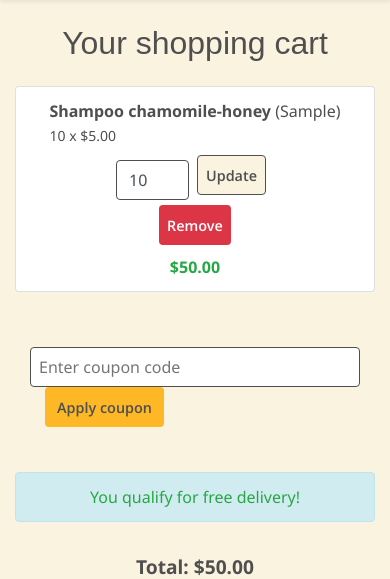
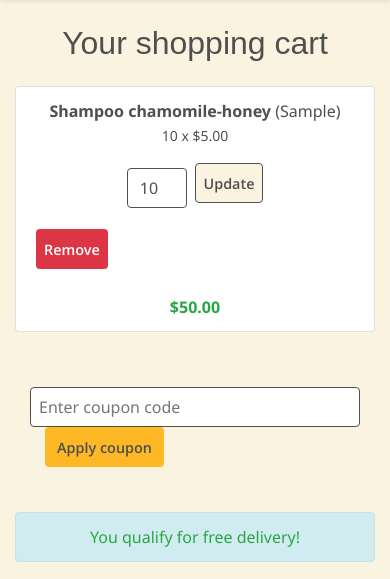
Before and after one commit to Quetzaly88/PP5-Real_Honey, a Django app: page /shopping_cart/ in a window 390 px wide. Shown: the part 160-739 px from the top of the page. Run offline with Django 3.2, Linux system fonts and the light colour scheme; a user stored in the database is signed in; data comes from the database, SQL or seed files in the repository; tables that the repository leaves empty hold one stand-in row (values such as "Sample post"); some libraries are stand-ins or nearby versions; some web fonts are replaced.

Commit message:
Add images for README. Update readme. Change style of shopping_cart for responsiveness

```diff
--- a/shopping_cart/templates/shopping_cart/cart.html
+++ b/shopping_cart/templates/shopping_cart/cart.html
@@ -11,7 +11,6 @@
     <h2 class="mb-4 text-center">Your shopping cart</h2>
 
     <!-- Feedback messages -->
-
     {% if messages %}
     <div class="alert alert-info">
         {% for message in messages %}
@@ -23,30 +22,38 @@
     {% if user.is_authenticated %}
     <ul class="list-group mb-4">
         {% for item in cart_items %}
-        <li class="list-group-item d-flex flex-column flex-md-row justify-content-between align-items-center">
-            <div class="mb-2 mb-md-0">
+        <li class="list-group-item">
+            <div class="row align-items-center text-center text-md-left">
+
+                <!-- Product Name -->
+                <div class="col-md-4 mb-3 mb-md-0">
                     <strong>{{ item.product.product.name }}</strong> ({{ item.size }})<br>
                     <small>{{ item.quantity }} x ${{ item.product.price }}</small>
                 </div>
-            <div class="d-flex flex-column flex-md-row align-items-center">
+
                 <!-- Update quantity form -->
-                <form method="POST" action="{%url 'update_cart_quantity' item.id %}"
-                    class="d-flex align-items-center mr-2">
+                <div class="col-md-3 mb-3 mb-md-0">
+                    <form method="POST" action="{% url 'update_cart_quantity' item.id %}"
+                        class="form-inline justify-content-center">
                         {% csrf_token %}
                         <input type="number" name="quantity" value="{{ item.quantity }}" min="1" max="99"
-                        class="form-control form-control-sm w-50 mr-2" />
+                            class="form-control form-control-sm text-center mr-2" style="width: 60px;" />
                         <button type="submit" class="btn btn-action btn-sm">Update</button>
                     </form>
+                </div>
 
                 <!-- remove from cart button -->
+                <div class="col-md-2 mb-3 mb-md-0 text-center">
                     <form method="POST" action="{% url 'remove_from_cart' item.id %}">
                         {% csrf_token %}
                         <button type="submit" class="btn btn-danger btn-sm">Remove</button>
                     </form>
                 </div>
+
                 <!-- Total price for item -->
-            <div class="ml-md-4 font-weight-bold text-success">
+                <div class="col-md-3 font-weight-bold text-success text-center">
                     ${{ item.get_total_price }}
+                </div>
             </div>
         </li>
         {% empty %}
@@ -83,7 +90,7 @@
     <div class="coupon-container">
         <form method="POST" action="{% url 'validate_coupon' %}" class="form-inline mt-3">
             {% csrf_token %}
-            <input type="text" name="coupon_code" class="form-controlmr-2" placeholder="Enter coupon code">
+            <input type="text" name="coupon_code" class="form-controlmr-2" placeholder="Enter coupon code" />
             <button type="submit" class="btn btn-warning">Apply coupon</button>
         </form>
     </div>
@@ -116,5 +123,6 @@
     </a>
     {% endif %}
 </div>
+</div>
 
 {% endblock %}
```
Also changed, not shown: README.md, static/css/base.css (line endings or trailing spaces), 14 other files. Lines whose indentation alone changed are shown as unchanged.
